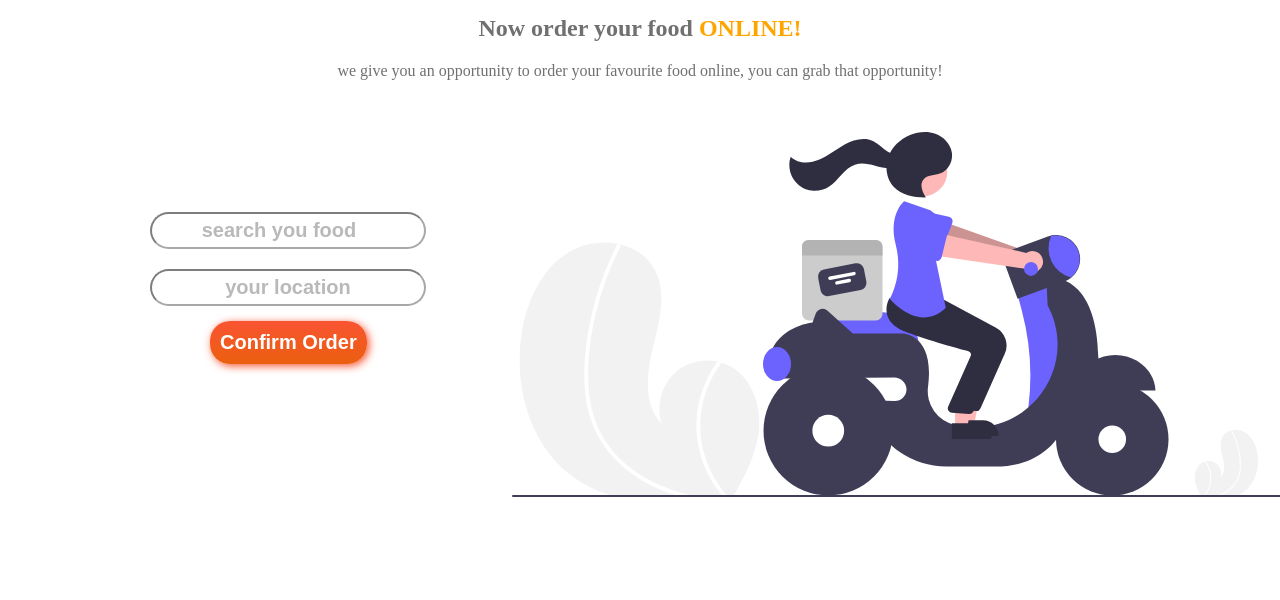
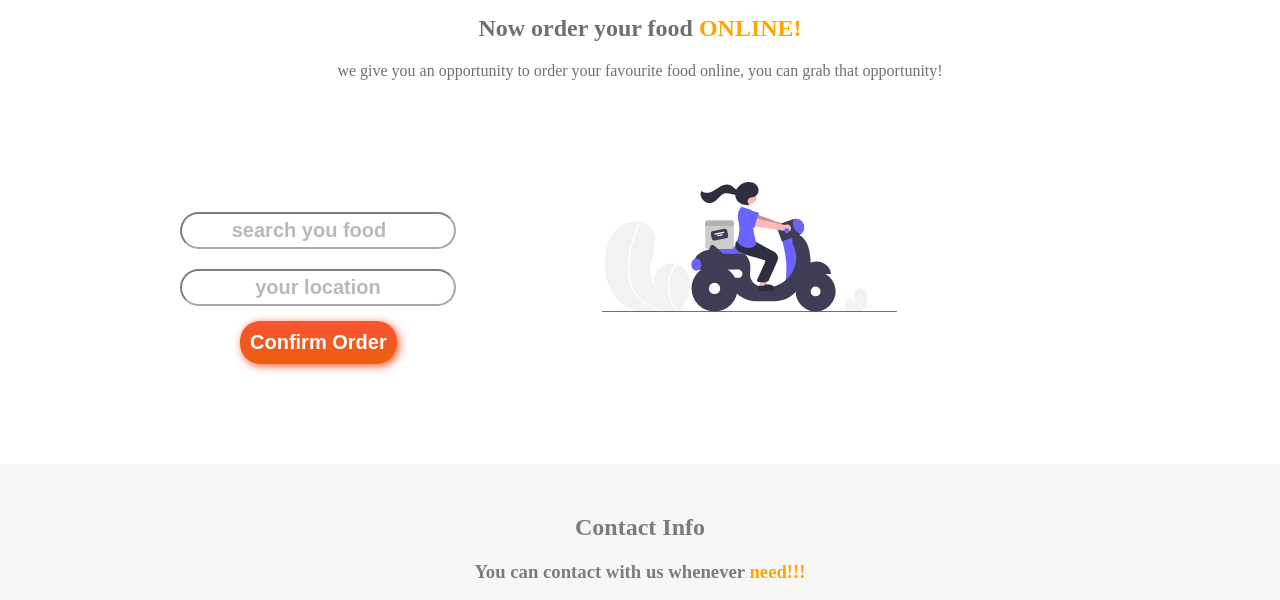
Before and after one commit to Shafiulnobel/Food-Project, a plain HTML site: page index.html in a window 1280 px wide. Shown: the part 2420-3020 px from the top of the page. Drawn offline with Linux system fonts and the light colour scheme.

Commit message:
error solve

```diff
--- a/index.html
+++ b/index.html
@@ -119,7 +119,7 @@
                 <input class="input" type="text" placeholder="your location">
                 <button class="input btn">Confirm Order</button>
             </div>
-            <div class="half-width">
+            <div class="half-width service">
                 <img src="assets/delivery.svg" alt="delivery">
             </div>
         </div>
--- a/style.css
+++ b/style.css
@@ -148,7 +148,7 @@ span{
 
 .recipies-body{
     display: flex;
-    width: 60%;
+    width: 50%;
     margin-left: 180px;
 }
 .recipies-body-1{
@@ -202,7 +202,7 @@ span{
     opacity: .5;
 }
 .text-field{
-    margin-left: 150px;
+    margin-left: 180px;
     margin-top: 80px;
 }
 .search{
@@ -220,7 +220,10 @@ span{
     border: none;
     padding: 10px;
 }
-
+.service img{
+    margin-top: 50px;
+    width: 70%;
+}
 /*Contact*/
     #contact{
         margin-top: 100px;
```
